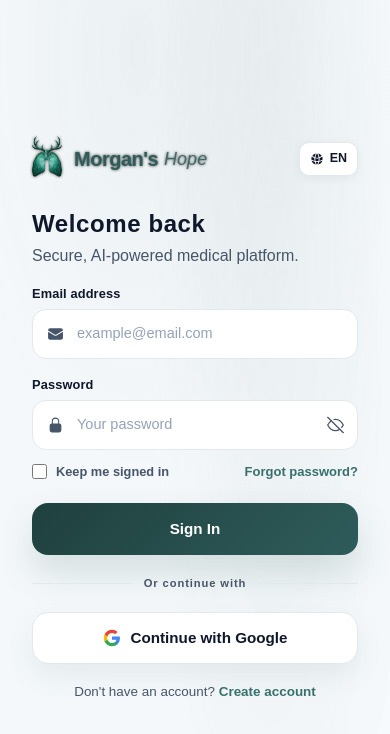
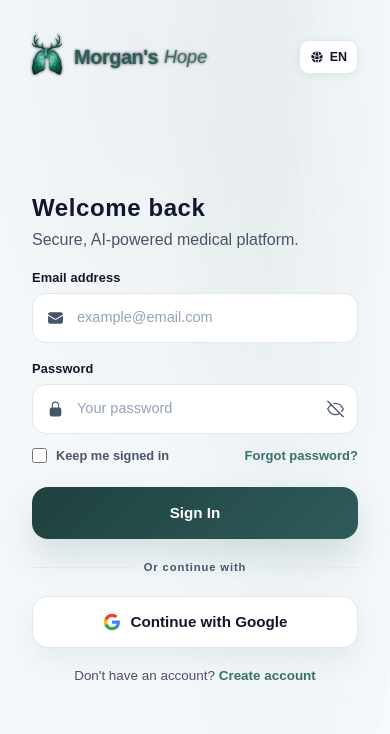
Before and after one commit to Abdelazizomar22/MorgansHope, a React (Vite) app in the folder frontend/: page /login in a window 390 px wide. Shown: the top 734 px of the page. Built offline with nearby package versions, Linux system fonts and the light colour scheme; no server answers.

Commit message:
center auth form content with margin auto so overflow scrolls from top instead of middl

```diff
--- a/frontend/src/components/ui/auth-page.tsx
+++ b/frontend/src/components/ui/auth-page.tsx
@@ -47,7 +47,7 @@ export function AuthPage({ title, description, lang = 'en', onLangToggle, childr
       </div>
 
       {/* ── Form panel ── */}
-      <div className="relative flex min-h-screen flex-col justify-center p-4 overflow-y-auto">
+      <div className="relative flex min-h-screen flex-col px-4 py-10 overflow-y-auto">
         <div
           aria-hidden
           className="absolute inset-0 isolate contain-strict -z-10 opacity-60"
@@ -77,7 +77,7 @@ export function AuthPage({ title, description, lang = 'en', onLangToggle, childr
           <LangSwitcher ar={ar} onLangToggle={onLangToggle} />
         </div>
 
-        <div className="px-4 lg:px-0 lg:mx-auto space-y-4 mt-8 lg:mt-0 sm:w-sm">
+        <div className="px-4 lg:px-0 lg:mx-auto space-y-4 sm:w-sm" style={{ marginTop: 'auto', marginBottom: 'auto' }}>
           <div className="flex flex-col space-y-1">
             <h1 className="font-heading text-2xl font-bold tracking-wide">
               {title}
```
